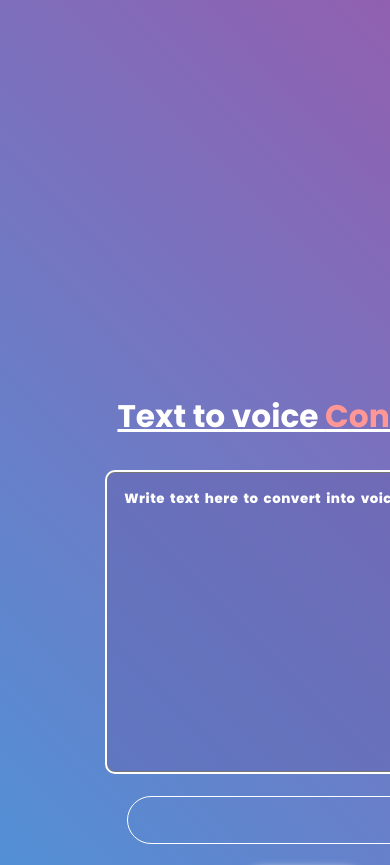
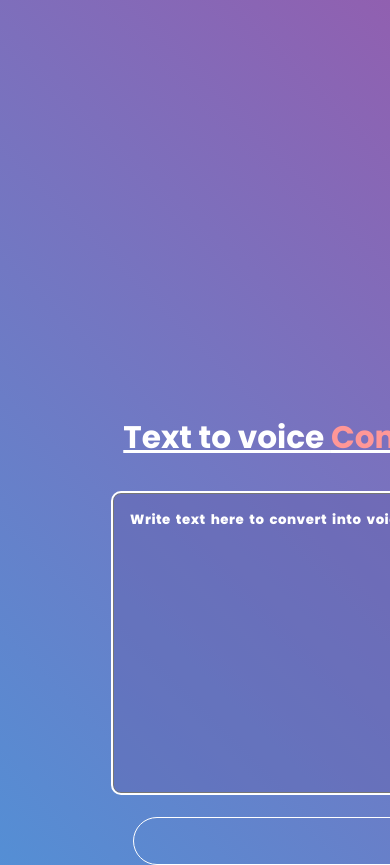
Before and after one commit to mrimhasan/Text-to-Speech-converter, a plain HTML site: page index.html in a window 390 px wide. Shown: the top 865 px of the page. Drawn offline with Linux system fonts and the light colour scheme.

Commit message:
Update style.css

```diff
--- a/style.css
+++ b/style.css
@@ -66,7 +66,7 @@ select{
      border: 1px solid ;
      padding:5px;
      appearance: none;
-     background-image: url(./images/white-arrow-png-41944.png);
+     background-image: url(./Images/white-arrow-png-41944.png);
      background-repeat: no-repeat;
      background-size:35px;
      background-position:98%;
@@ -130,8 +130,8 @@ body {
 }
 
     .container{
-        width:155%;
-        height:155vh;
+        width:158%;
+        height:160vh;
     }
 
     #Text{
```
